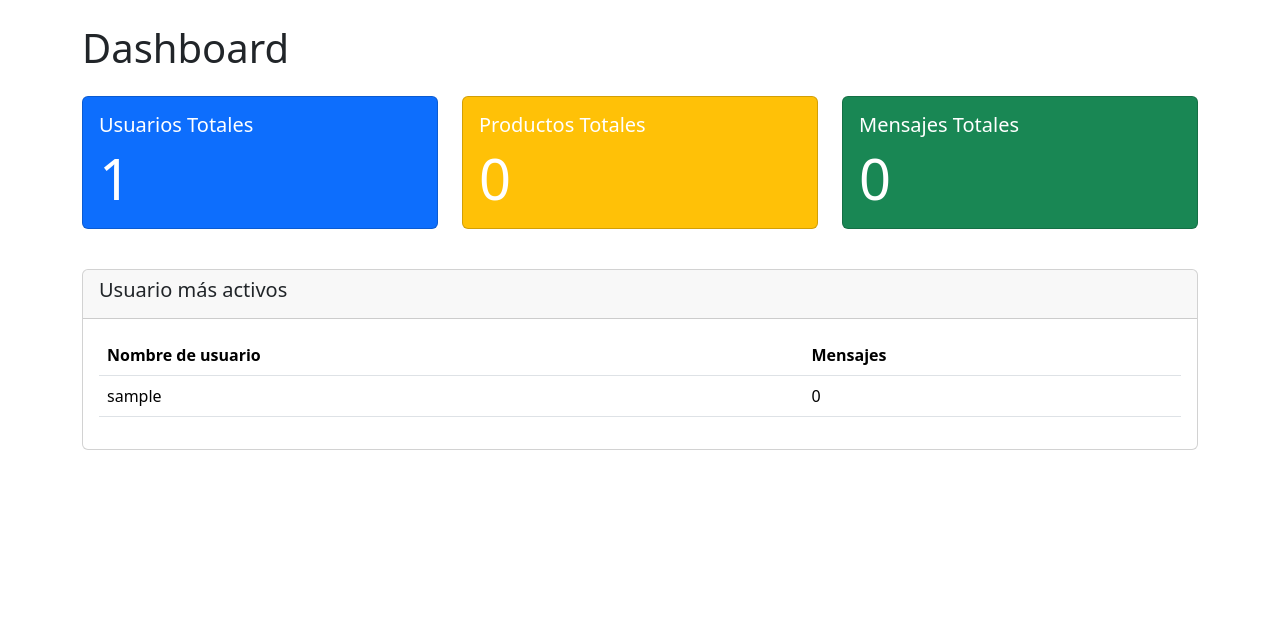
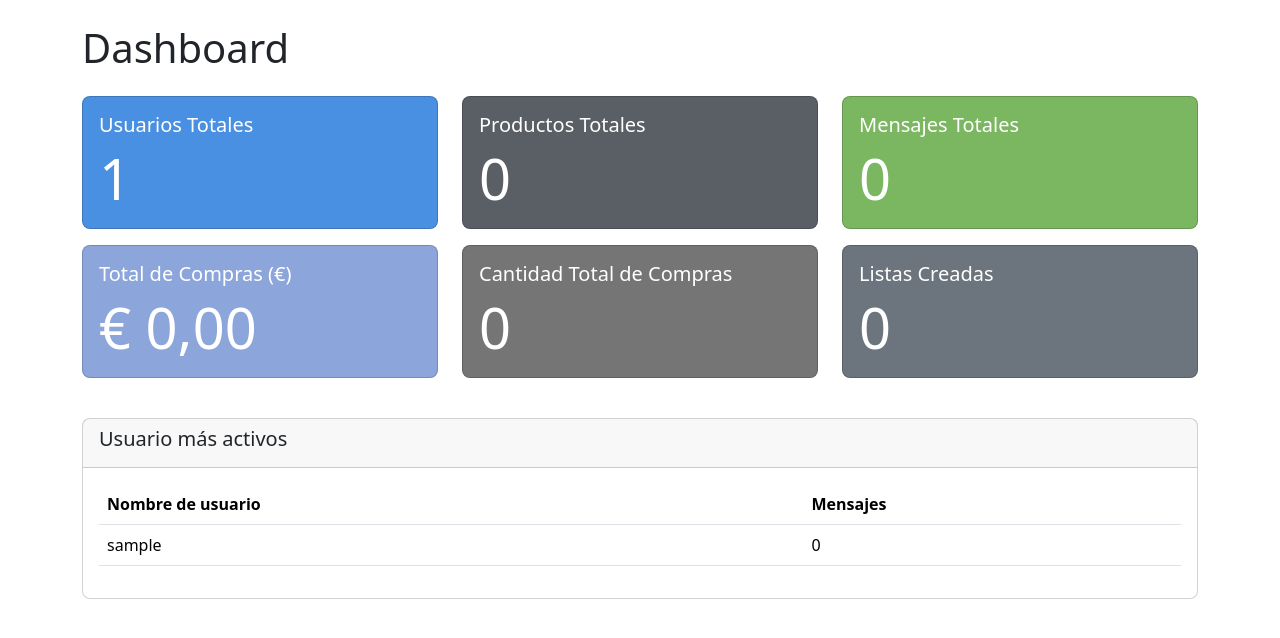
Before and after one commit to IvanBermejoHidalgo/SintesiDAW, a PHP site: page /admin/dashboard in a window 1280 px wide. Shown: the part 56-694 px from the top of the page. Run offline with PHP 8.4, Linux system fonts and the light colour scheme; the visitor is signed in with stand-in values (Sample User, id 1); data that the repository does not hold is empty; some libraries are stand-ins or nearby versions.

Commit message:
Admn actualizado

```diff
--- a/public/admin.php
+++ b/public/admin.php
@@ -31,12 +31,18 @@ if (isset($path[0]) && $path[0] === 'admin') {
             $messageCount = DatabaseController::getMessageCount();
             $activeUsers = DatabaseController::getActiveUsers();
             $productCount = DatabaseController::getProductCount();
+            $totalCompras = DatabaseController::obtenerTotalCompras();
+            $totalCantidadCompras = DatabaseController::obtenerCantidadCompras();
+            $totalListas = DatabaseController::getTotalListas();
 
             echo $twig->render('dashboard.php', [
                 'userCount' => $userCount,
                 'messageCount' => $messageCount,
                 'activeUsers' => $activeUsers,
-                'productCount' => $productCount
+                'productCount' => $productCount,
+                'totalCompras' => $totalCompras,
+                'totalCantidadCompras' => $totalCantidadCompras,
+                'totalListas' => $totalListas,
             ]);
         } else {
             header("Location: /admin");
--- a/public/views/admin/dashboard.php
+++ b/public/views/admin/dashboard.php
@@ -1,10 +1,22 @@
 <!DOCTYPE html>
 <html lang="es">
 <head>
-    <meta charset="UTF-8">
-    <meta name="viewport" content="width=device-width, initial-scale=1.0">
+<meta charset="UTF-8" />
+<meta name="viewport" content="width=device-width, initial-scale=1" />
 <title>Admin Dashboard</title>
-    <link href="/assets/twbs/bootstrap/dist/css/bootstrap.min.css" rel="stylesheet">
+<link href="/assets/twbs/bootstrap/dist/css/bootstrap.min.css" rel="stylesheet" />
+
+<style>
+    .bg-usuarios { background-color: #4a90e2; color: white; }
+    .bg-productos { background-color: #5a5f66; color: white; }
+    .bg-mensajes { background-color: #7bb661; color: white; }
+    .bg-compras { background-color: #8ca6db; color: white; }
+    .bg-cantidad-compras { background-color: #757575; color: white; }
+    /* Opcional: bordes redondeados suaves para más elegancia */
+    .card {
+        border-radius: 0.5rem;
+    }
+</style>
 </head>
 <body>
 <nav class="navbar navbar-expand-lg navbar-dark bg-dark">
@@ -27,7 +39,7 @@
     <div class="row mt-4">
         <div class="col-md-4">
             <a href="/admin/users-by-gender" style="text-decoration: none;">
-                    <div class="card text-white bg-primary mb-3">
+                <div class="card bg-usuarios mb-3">
                     <div class="card-body">
                         <h5 class="card-title">Usuarios Totales</h5>
                         <p class="card-text display-4">{{ userCount }}</p>
@@ -38,7 +50,7 @@
 
         <div class="col-md-4">
             <a href="/admin/products-by-category" style="text-decoration: none;">
-                    <div class="card text-white bg-warning mb-3">
+                <div class="card bg-productos mb-3">
                     <div class="card-body">
                         <h5 class="card-title">Productos Totales</h5>
                         <p class="card-text display-4">{{ productCount }}</p>
@@ -48,13 +60,42 @@
         </div>
 
         <div class="col-md-4">
-                <div class="card text-white bg-success mb-3">
+            <div class="card bg-mensajes mb-3">
                 <div class="card-body">
                     <h5 class="card-title">Mensajes Totales</h5>
                     <p class="card-text display-4">{{ messageCount }}</p>
                 </div>
             </div>
         </div>
+
+        <div class="col-md-4">
+            <div class="card bg-compras mb-3">
+                <div class="card-body">
+                    <h5 class="card-title">Total de Compras (€)</h5>
+                    <p class="card-text display-4">€ {{ totalCompras|number_format(2, ',', '.') }}</p>
+                </div>
+            </div>
+        </div>
+
+        <div class="col-md-4">
+            <div class="card bg-cantidad-compras mb-3">
+                <div class="card-body">
+                    <h5 class="card-title">Cantidad Total de Compras</h5>
+                    <p class="card-text display-4">{{ totalCantidadCompras }}</p>
+                </div>
+            </div>
+        </div>
+
+        <div class="col-md-4">
+                <div class="card text-white bg-secondary mb-3">
+                    <div class="card-body">
+                        <h5 class="card-title">Listas Creadas</h5>
+                        <p class="card-text display-4">{{ totalListas }}</p>
+                    </div>
+                </div>
+            </a>
+        </div>
+
     </div>
 
     <div class="card mt-4">
--- a/src/controller/DatabaseController.php
+++ b/src/controller/DatabaseController.php
@@ -303,5 +303,25 @@ class DatabaseController {
         return $counts;
     }
 
+    public static function obtenerTotalCompras(): float {
+        $pdo = self::connect();
+        $stmt = $pdo->query("SELECT SUM(cantidad * precio) AS total_compras FROM pedido_detalles");
+        $total = $stmt->fetch(PDO::FETCH_ASSOC);
+        return (float) ($total['total_compras'] ?? 0);
+    }
+
+    public static function obtenerCantidadCompras(): int {
+        $pdo = self::connect();
+        $stmt = $pdo->query("SELECT COUNT(*) AS total_compras FROM pedido_detalles");
+        $total = $stmt->fetch(PDO::FETCH_ASSOC);
+        return (int) ($total['total_compras'] ?? 0);
+    }
+
+    public static function getTotalListas(): int {
+        $pdo = self::connect();
+        $stmt = $pdo->query("SELECT COUNT(*) as count FROM listas");
+        $row = $stmt->fetch(PDO::FETCH_ASSOC);
+        return (int)($row['count'] ?? 0);
+    }
 
   }
```
Lines whose indentation alone changed are shown as unchanged.
